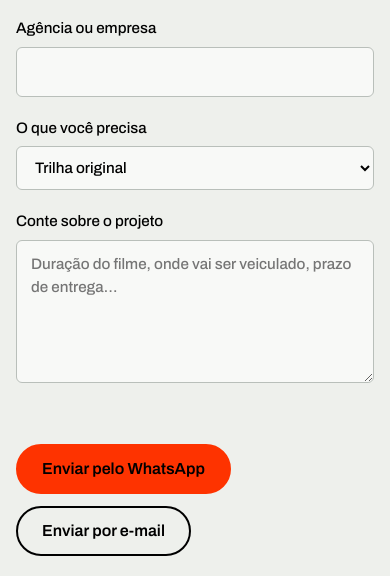
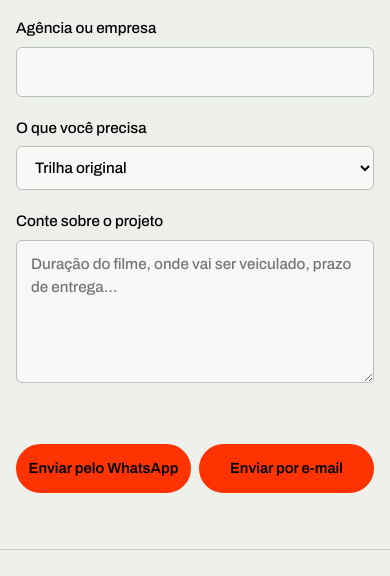
Before and after one commit to vicaxd/bliss-music-site, a plain HTML site: page index.html in a window 390 px wide. Shown: the part 8961-9537 px from the top of the page. Drawn offline with Linux system fonts and the light colour scheme.

Commit message:
Botões de envio iguais e lado a lado no celular
Co-Authored-By: Claude Opus 5.5 <noreply@anthropic.com>

```diff
--- a/index.html
+++ b/index.html
@@ -8,7 +8,7 @@
   <link rel="preconnect" href="https://fonts.googleapis.com">
   <link rel="preconnect" href="https://fonts.gstatic.com" crossorigin>
   <link href="https://fonts.googleapis.com/css2?family=Archivo:wdth,wght@62..125,300..900&display=swap" rel="stylesheet">
-  <link rel="stylesheet" href="styles.css?v=12">
+  <link rel="stylesheet" href="styles.css?v=13">
 </head>
 <body>
   <a class="skip" href="#conteudo">Pular para o conteúdo</a>
@@ -247,7 +247,7 @@
         <p class="erro" id="form-erro" role="alert"></p>
         <div class="form-botoes">
           <button class="btn btn-primario" type="submit" name="canal" value="whatsapp">Enviar pelo WhatsApp</button>
-          <button class="btn btn-linha" type="submit" name="canal" value="email">Enviar por e-mail</button>
+          <button class="btn btn-primario" type="submit" name="canal" value="email">Enviar por e-mail</button>
         </div>
       </form>
     </section>
--- a/styles.css
+++ b/styles.css
@@ -212,7 +212,12 @@ h2 {
 form { display: grid; grid-template-columns: 1fr 1fr; gap: 20px; align-content: start; }
 label { display: grid; gap: 6px; font-weight: 500; font-size: .95rem; }
 label.full, form .erro, .form-botoes { grid-column: 1 / -1; }
-.form-botoes { display: flex; flex-wrap: wrap; gap: 12px; }
+.form-botoes { display: flex; gap: 12px; max-width: 480px; }
+.form-botoes .btn { flex: 1 1 0; text-align: center; line-height: 1.2; }
+@media (max-width: 480px) {
+  .form-botoes { gap: 8px; }
+  .form-botoes .btn { padding: 14px 8px; font-size: .92rem; }
+}
 input, select, textarea {
   font: inherit; color: var(--preto); background: #F8F9F7;
   border: 1.5px solid #B9BFBA; border-radius: 6px; padding: 12px 14px; width: 100%;
```
